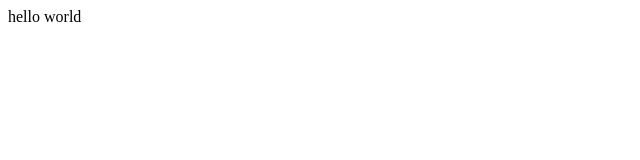
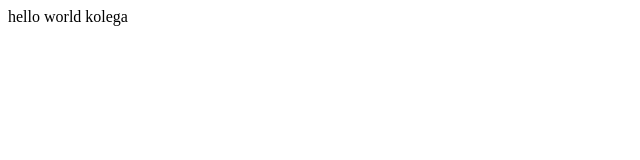
Before and after one commit to PiotrTancula/GitTutorial, a plain HTML site: page index.html in a window 1280 px wide. Shown: the full height of the page, 0-640 px from the left. Drawn offline with Linux system fonts and the light colour scheme.

Commit message:
zmiany_kolegi

```diff
--- a/index.html
+++ b/index.html
@@ -7,6 +7,6 @@
     <title>Document</title>
 </head>
 <body>
-    hello world
+    hello world kolega
 </body>
 </html>
```
